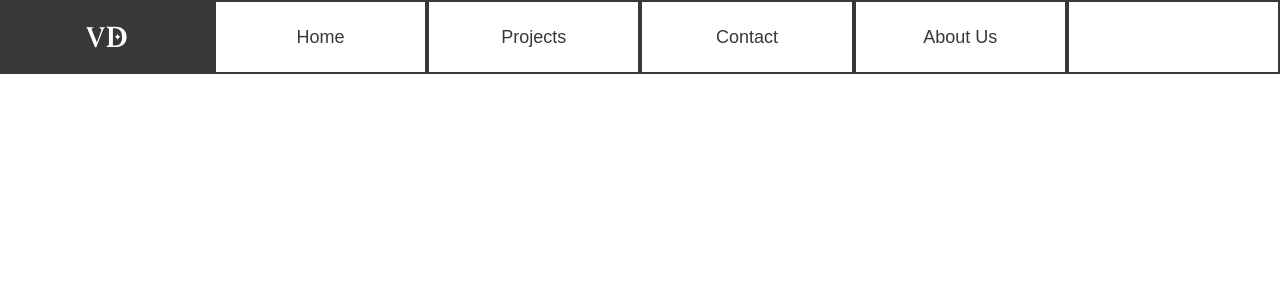
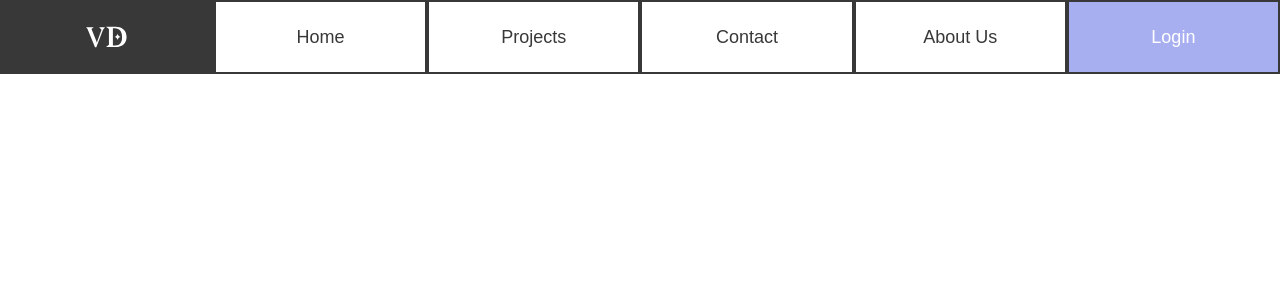
Before and after one commit to roritopra/vibes-design-portfolio, a React (Vite) app: page / in a window 1280 px wide. Shown: the top 300 px of the page. Built offline with nearby package versions, Linux system fonts and the light colour scheme; a web font is replaced by a local one.

Commit message:
[FIX] Fixed color last child navbar

```diff
--- a/src/components/NavBar/NavBar.jsx
+++ b/src/components/NavBar/NavBar.jsx
@@ -11,7 +11,7 @@ function NavBar() {
         <ul className="flex items-center w-full maxLg:hidden">
           {
             menuLinks.map((menu, index) => (
-              <li key={index} className={`flex items-center justify-center w-20% text-[#383838] border-[#383838] border-2 py-[21px] bg-white font-darkestBold text-lg cursor-pointer ${index === menuLinks.length - 1 ? 'bg-[#A8AFF0] text-white' : ''}`}>
+              <li key={index} className={`flex items-center justify-center w-20% text-[#383838] border-[#383838] border-2 py-[21px] bg-white font-darkestBold text-lg cursor-pointer ${index === menuLinks.length - 1 ? 'text-[#ffffff] !bg-[#A8AFF0]' : ''}`}>
                   <Link to={menu.path}>{menu.text}</Link>
               </li>
             ))
```
Also changed, not shown: src/components/NavBar/NavBarLogin.jsx (deleted).
